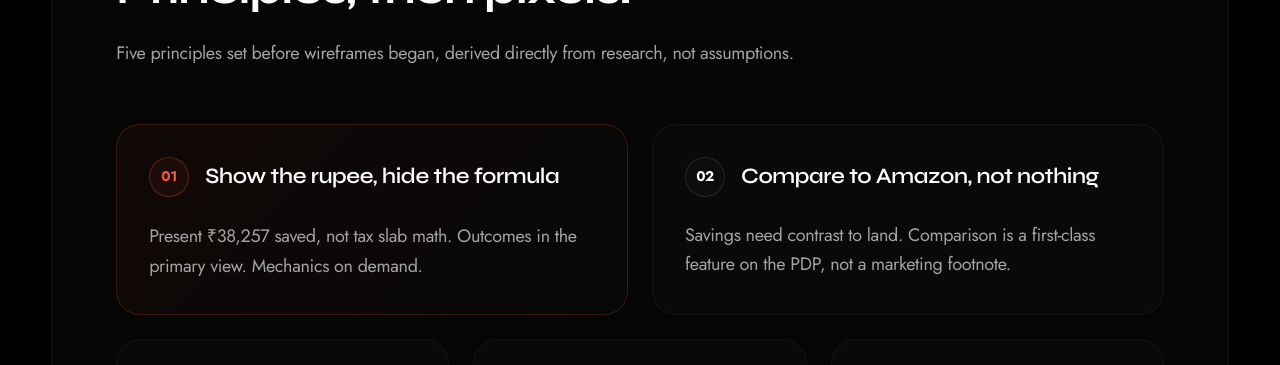
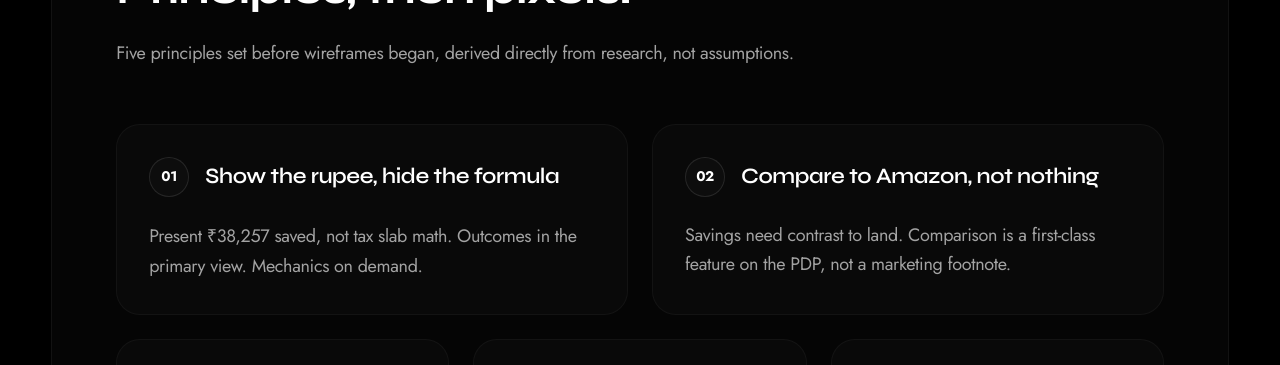
Before and after one commit to skssandeep/portfolio, a React (Vite) app: page /smart-epp in a window 1280 px wide. Shown: the part 3980-4345 px from the top of the page. Built offline with nearby package versions, Linux system fonts and the light colour scheme.

Commit message:
style: Remove brand accent color from first principle card for uniformity

```diff
--- a/src/pages/SmartEPPCaseStudy.tsx
+++ b/src/pages/SmartEPPCaseStudy.tsx
@@ -928,10 +928,12 @@ export const SmartEPPCaseStudy = () => {
 
               {/* Principle 1 */}
               <motion.div initial={{ opacity: 0, y: 20 }} whileInView={{ opacity: 1, y: 0 }} viewport={{ once: true }} className="lg:col-span-3 group relative overflow-hidden transition-all duration-300"
-                style={{ background: 'linear-gradient(135deg, rgba(var(--semantic-brand-rgb), 0.05), rgba(255,255,255,0.01))', border: '1px solid rgba(var(--semantic-brand-rgb), 0.2)', borderRadius: '24px', padding: '32px', display: 'flex', flexDirection: 'column', gap: '16px' }}
+                style={{ background: 'rgba(255,255,255,0.02)', border: '1px solid rgba(255,255,255,0.04)', borderRadius: '24px', padding: '32px', display: 'flex', flexDirection: 'column', gap: '16px' }}
+                onMouseEnter={(e) => { e.currentTarget.style.borderColor = 'rgba(255,255,255,0.12)'; e.currentTarget.style.background = 'rgba(255,255,255,0.04)'; }}
+                onMouseLeave={(e) => { e.currentTarget.style.borderColor = 'rgba(255,255,255,0.04)'; e.currentTarget.style.background = 'rgba(255,255,255,0.02)'; }}
               >
                 <div style={{ display: 'flex', alignItems: 'center', gap: '16px', marginBottom: '8px' }}>
-                  <div style={{ minWidth: '40px', height: '40px', borderRadius: '50%', border: '1px solid rgba(var(--semantic-brand-rgb), 0.3)', display: 'flex', alignItems: 'center', justifyContent: 'center', color: 'var(--semantic-brand)', fontSize: '14px', fontWeight: 700, fontFamily: 'var(--font-system)', background: 'rgba(var(--semantic-brand-rgb), 0.05)' }}>
+                  <div style={{ minWidth: '40px', height: '40px', borderRadius: '50%', border: '1px solid rgba(255,255,255, 0.1)', display: 'flex', alignItems: 'center', justifyContent: 'center', color: '#fff', fontSize: '14px', fontWeight: 700, fontFamily: 'var(--font-system)', background: 'rgba(255,255,255, 0.02)' }}>
                     01
                   </div>
                   <h4 style={{ fontSize: '22px', fontWeight: 600, color: '#fff', margin: 0, lineHeight: 1.3, fontFamily: 'var(--font-heading)' }}>Show the rupee, hide the formula</h4>
```
